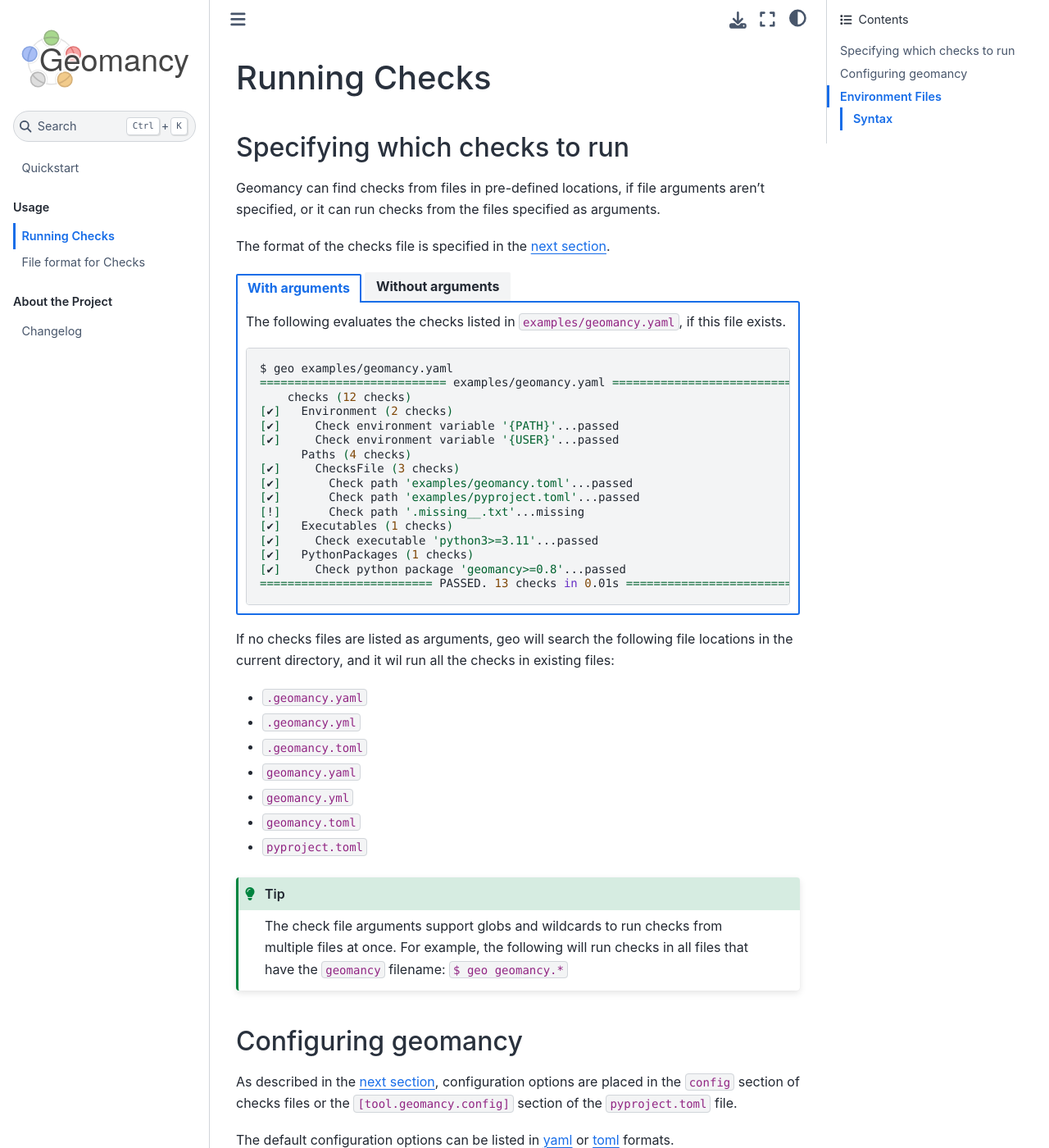
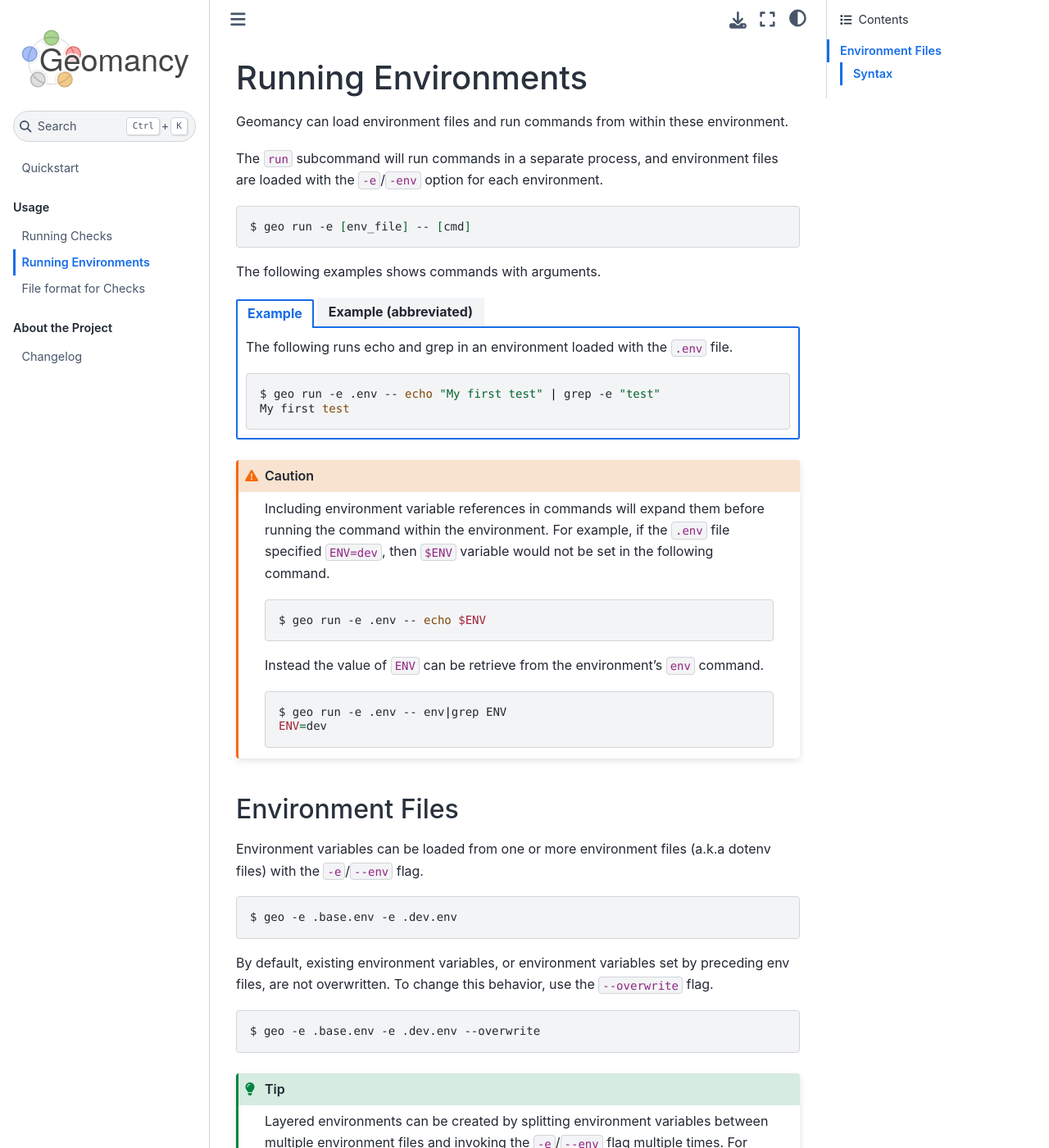
Before and after one commit to jlorieau/geomancy, a Sphinx documentation site: the page built from docs/usage/cmd_run.md, in a window 1280 px wide and 1400 px high. Shown: the whole window at 82% size. Built offline with Sphinx 7.4.7 and the Sphinx Book theme 1.1.4, drawn with Linux system fonts in a browser that asks for light colours; some of the changed text lies outside the part shown.

Commit message:
Reorganize usage sections for 'check' and 'run

````diff
--- a/docs/usage/running.md
+++ b/docs/usage/cmd_run.md
@@ -1,111 +1,57 @@
-(running-checks)=
-# Running Checks
+(running-environments)=
+# Running Environments
 
-## Specifying which checks to run
+Geomancy can load environment files and run commands from within these
+environment.
 
-Geomancy can find checks from files in pre-defined locations, if file
-arguments aren't specified, or it can run checks from the files specified as
-arguments.
+The ``run`` subcommand will run commands in a separate process, and environment
+files are loaded with the ``-e``/``-env`` option for each environment.
 
-The format of the checks file is specified in the [next section](#file-format).
+```shell
+$ geo run -e [env_file] -- [cmd]
+```
+
+The following examples shows commands with arguments.
 
 ::::{tab-set}
-:::{tab-item} With arguments
-The following evaluates the checks listed in ``examples/geomancy.yaml``, if
-this file exists.
+:::{tab-item} Example
+The following runs echo and grep in an environment loaded with the ``.env``
+file.
 ```shell
-$ geo examples/geomancy.yaml
-=========================== examples/geomancy.yaml ============================
-    checks (12 checks)
-[✔]   Environment (2 checks)
-[✔]     Check environment variable '{PATH}'...passed
-[✔]     Check environment variable '{USER}'...passed
-      Paths (4 checks)
-[✔]     ChecksFile (3 checks)
-[✔]       Check path 'examples/geomancy.toml'...passed
-[✔]       Check path 'examples/pyproject.toml'...passed
-[!]       Check path '.missing__.txt'...missing
-[✔]   Executables (1 checks)
-[✔]     Check executable 'python3>=3.11'...passed
-[✔]   PythonPackages (1 checks)
-[✔]     Check python package 'geomancy>=0.8'...passed
-========================= PASSED. 13 checks in 0.01s ==========================
+$ geo run -e .env -- echo "My first test" | grep -e "test"
+My first test
 ```
 :::
-:::{tab-item} Without arguments
-When no arguments are specified, geo will search for checks in multiple locations.
+:::{tab-item} Example (abbreviated)
+The following is a command that does not produce option conflicts with geo--
+i.e. it does not use a `-e` flag, which could be captured by geo.
 ```shell
-$ geo
-================================ geomancy.yaml ================================
-    checks (12 checks)
-[✔]   Environment (2 checks)
-[✔]     Check environment variable '{PATH}'...passed
-[✔]     Check environment variable '{USER}'...passed
-      Paths (4 checks)
-[✔]     ChecksFile (3 checks)
-[✔]       Check path 'examples/geomancy.toml'...passed
-[✔]       Check path 'examples/pyproject.toml'...passed
-[!]       Check path '.missing__.txt'...missing
-[✔]   Executables (1 checks)
-[✔]     Check executable 'python3>=3.11'...passed
-[✔]   PythonPackages (1 checks)
-[✔]     Check python package 'geomancy>=0.8'...passed
-========================= PASSED. 13 checks in 0.01s ==========================
+$ geo run -e .env uname
+Darwin
 ```
 :::
 ::::
 
-If no checks files are listed as arguments, geo will search the following file
-locations in the current directory, and it wil run all the checks in existing
-files:
+:::{caution}
+Including environment variable references in commands will expand them before
+running the command within the environment. For example, if the ``.env`` file
+specified ``ENV=dev``, then ``$ENV`` variable would not be set in the following
+command.
 
-- ``.geomancy.yaml``
-- ``.geomancy.yml``
-- ``.geomancy.toml``
-- ``geomancy.yaml``
-- ``geomancy.yml``
-- ``geomancy.toml``
-- ``pyproject.toml``
+```shell
+$ geo run -e .env -- echo $ENV
+```
 
-:::{tip}
-The check file arguments support globs and wildcards to run checks from
-multiple files at once. For example, the following will run checks in all
-files that have the ``geomancy`` filename: ``$ geo geomancy.*``
+Instead the value of ``ENV`` can be retrieve from the environment's ``env``
+command.
+
+```shell
+$ geo run -e .env -- env|grep ENV
+ENV=dev
+```
 :::
 
-## Configuring geomancy
-
-As described in the [next section](#file-format), configuration options are
-placed in the ``config`` section of checks files or the
-``[tool.geomancy.config]`` section of the ``pyproject.toml`` file.
-
-The default configuration options can be listed in
-[yaml](https://yaml.org) or [toml](https://toml.io/en/) formats.
-
-::::{tab-set}
-:::{tab-item} config-yaml
-```shell
-$ geo --config-yaml
-config:
-  CHECKBASE:
-    ENV_SUBSTITUTE_DEFAULT: true
-    MAX_LEVEL: 10
-...
-```
-:::
-:::{tab-item} config-toml
-```shell
-$ geo --config-toml
-[config]
-VERSION='0.9.2'
-
-  [config.CHECKBASE]
-  ENV_SUBSTITUTE_DEFAULT=true
-  MAX_LEVEL=10...
-```
-:::
-::::
-
+(environment-files)=
 ## Environment Files
 
 Environment variables can be loaded from one or more environment files
````
Also changed, not shown: docs/index.md (+2 -1 lines), docs/usage/cmd_checks.md (added, +113 -0 lines).
